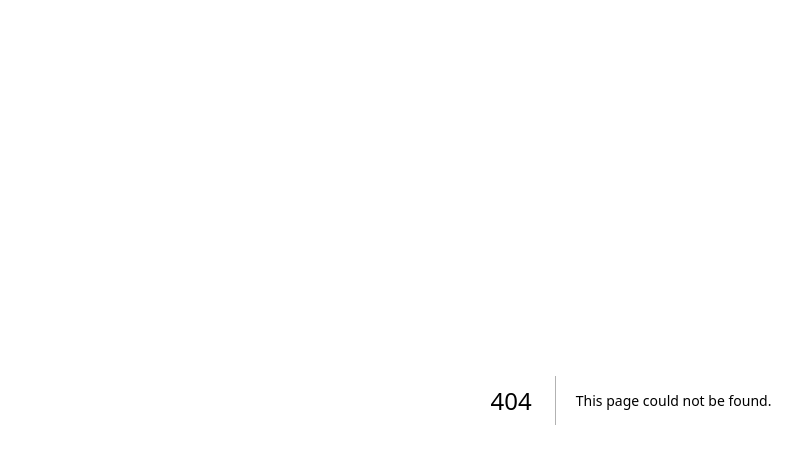
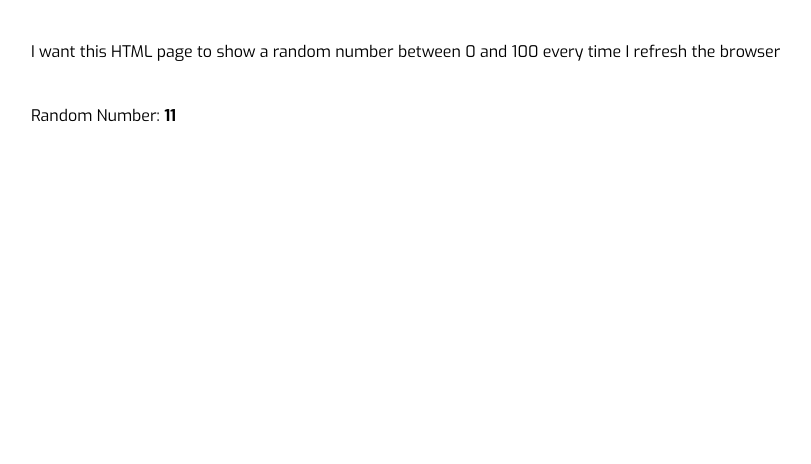
Before and after one commit to pdrummond/pauldrummond-site, a Next.js app: page /random-test in a window 1280 px wide. Before the commit this address had no page. Shown: the top 464 px of the page, without its empty margins (9-820 px from the left). Built offline with nearby package versions, Linux system fonts and the light colour scheme.

Commit message:
Added random-test page

```diff
--- a/package.json
+++ b/package.json
@@ -4,6 +4,7 @@
   "private": true,
   "scripts": {
     "dev": "next dev",
+    "prod": "next build; next start",
     "build": "next build",
     "start": "next start",
     "lint": "next lint"
--- a/src/app/random-quote/page.tsx
+++ b/src/app/random-quote/page.tsx
@@ -1,17 +1,9 @@
 import DotLink from "@/components/DotLink";
 import QuoteCard from "@/components/QuoteCard";
-import { getAllQuoteSlugs, getQuote, getRandomQuoteSlug } from "@/data/quotes";
-
-export const revalidate = 0;
-
-export async function generateStaticParams() {
-  const quotes = getAllQuoteSlugs();
-  return quotes.map((slug) => ({ slug }));
-}
+import { getQuote, getRandomQuoteSlug } from "@/data/quotes";
 
 export default function QuotePage() {
   const slug = getRandomQuoteSlug();
-  console.log("Rendering QuotePage with quote:", slug);
   return (
     <div>
       <DotLink />
--- /dev/null
+++ b/src/app/random-test/page.tsx
@@ -0,0 +1,17 @@
+import { getRandomInt } from "@/utils/getRandomInt";
+
+export const revalidate = 0;
+
+export default function RandomPage() {
+  return (
+    <div className="grid gap-10 p-10">
+      <p>
+        I want this HTML page to show a random number between 0 and 100 every
+        time I refresh the browser
+      </p>
+      <p>
+        Random Number: <b>{getRandomInt(100)}</b>
+      </p>
+    </div>
+  );
+}
```
